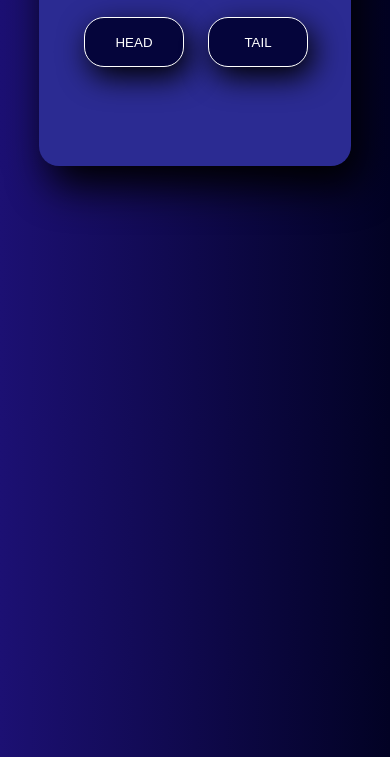
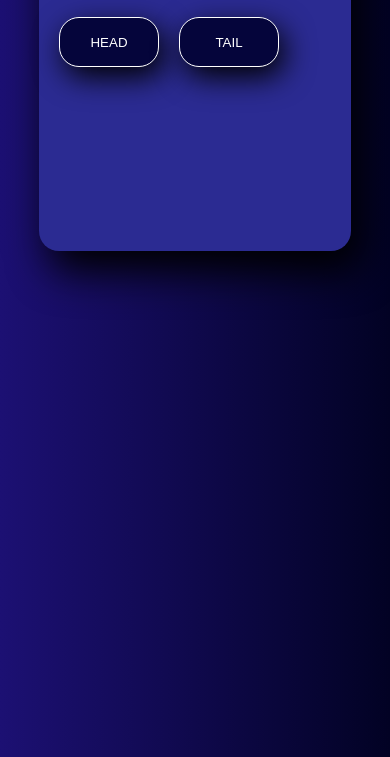
Before and after one commit to BilalAhmed8959/Tos-App, a plain HTML site: page index.html in a window 390 px wide. Shown: the part 87-844 px from the top of the page. Drawn offline with Linux system fonts and the light colour scheme.

Commit message:
Add files via upload

```diff
--- a/style.css
+++ b/style.css
@@ -82,7 +82,6 @@ font-size: 2rem;
     .button_1{
         margin-left: 15px;
         padding: 10px;
-        /* gap: 10; */
     }
     #box_1 {
         margin-top: 30px;
@@ -105,3 +104,30 @@ font-size: 2rem;
 
 
 }
+@media (max-width: 400px){
+    #img_1{
+        width: 80%;
+        height: 40vh;
+        background-color: rgb(43, 43, 146);
+        margin: 0 auto;
+        padding: 10px;
+        border-radius: 20px;
+        box-shadow: 10px 20px  40px black;
+    }
+    .button_1{
+        display: flex;
+        margin-top: 10px;
+        margin-left: 0px;
+        padding: 0px;
+    }
+    #p_js2{
+        color: red;
+        margin-left: 35px;
+    font-size: 1.5rem;
+    }
+    #p_js{
+        color: green;
+        margin-left: 35px;
+        font-size: 1.5rem;
+        }
+}
```
